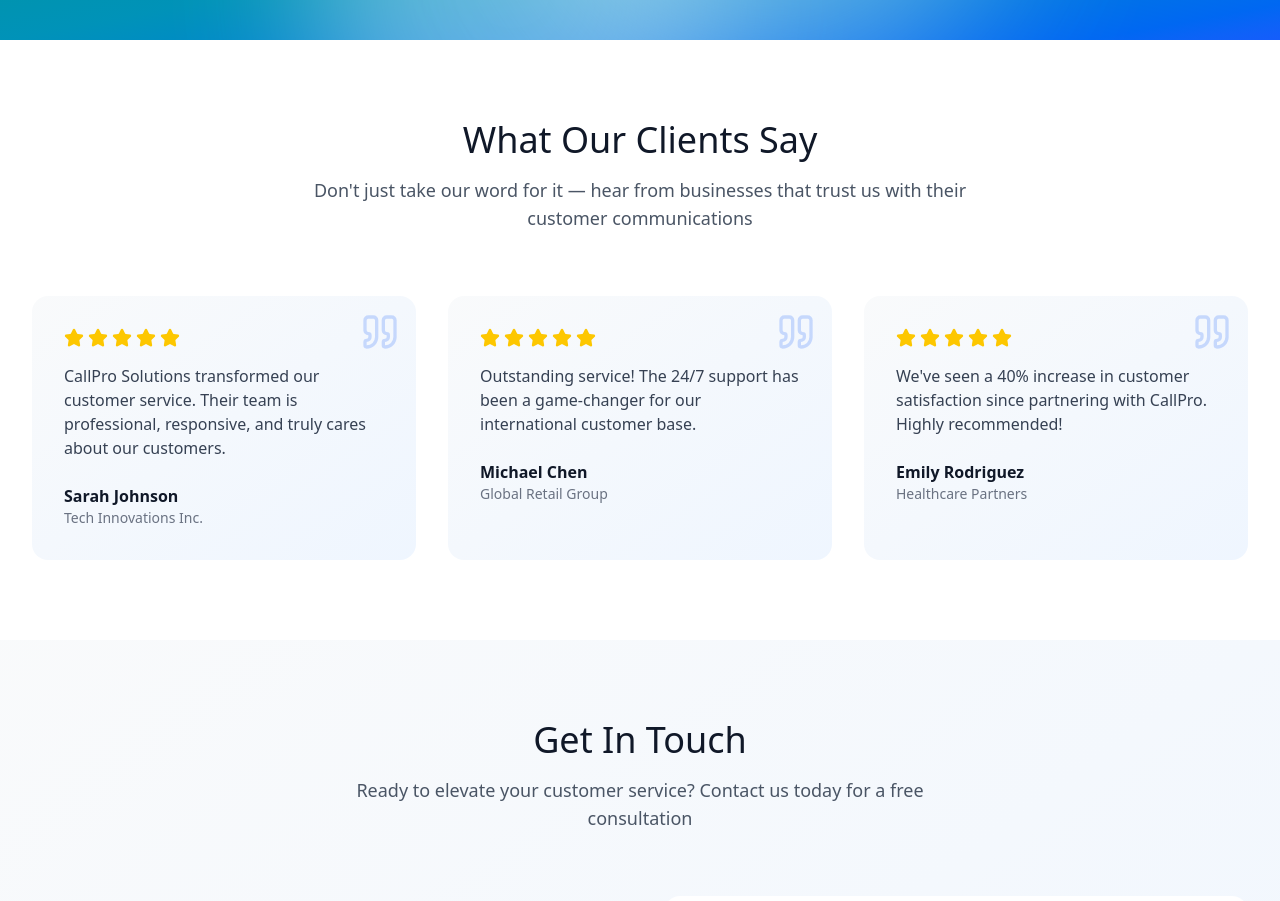
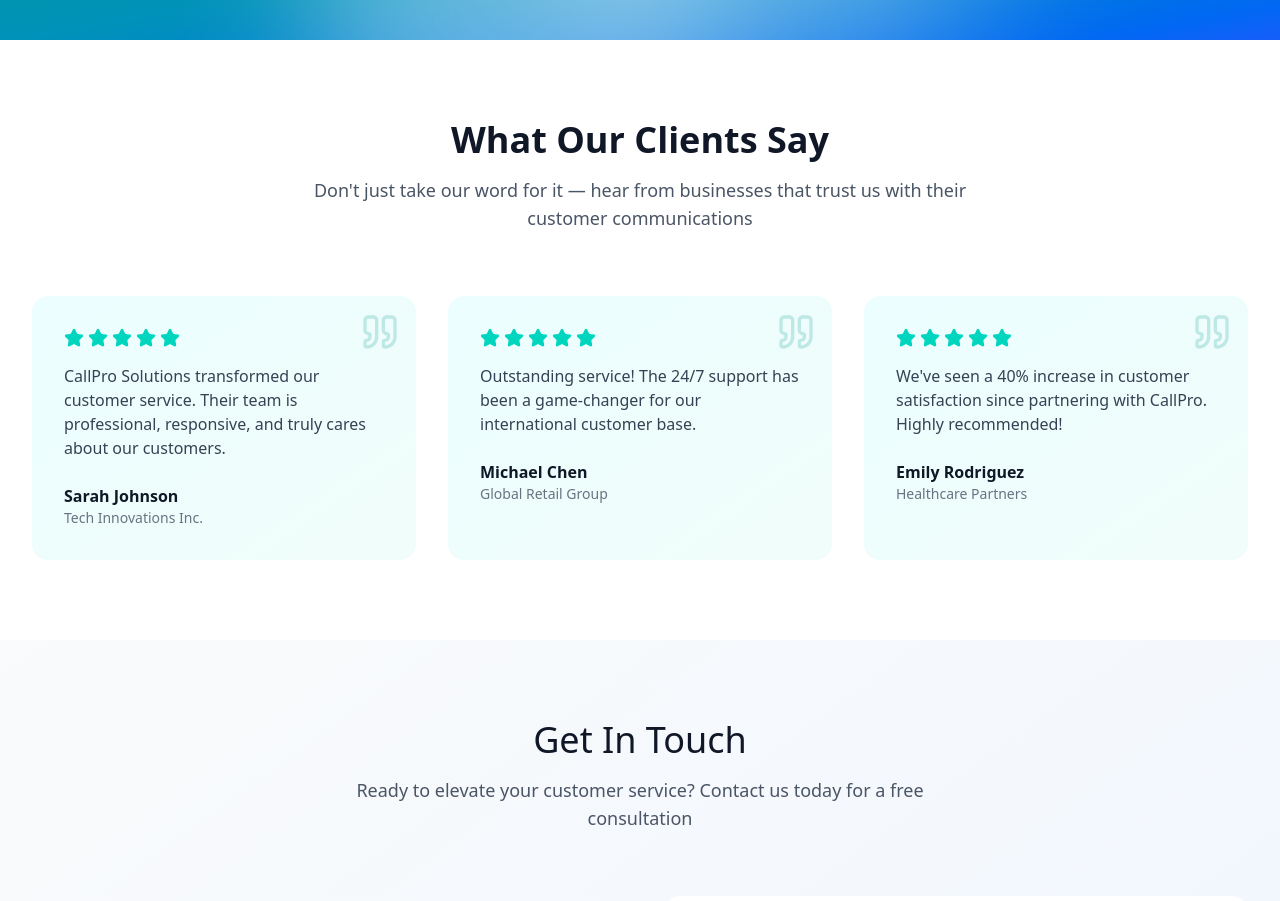
Before and after one commit to BrayanJay/GlobalEBTECH-website, a Next.js app in the folder frontend/: page / in a window 1280 px wide. Shown: the part 2620-3521 px from the top of the page. Built offline with nearby package versions, Linux system fonts and the light colour scheme.

Commit message:
Update Testimonials section UI with enhanced styling and color adjustments

```diff
--- a/frontend/src/components/Testimonials.tsx
+++ b/frontend/src/components/Testimonials.tsx
@@ -53,7 +53,7 @@
           transition={{ duration: 0.6 }}
           className="text-center mb-16"
         >
-          <h2 className="text-3xl sm:text-4xl text-gray-900 mb-4">
+          <h2 className="text-3xl font-semibold sm:text-4xl text-gray-900 mb-4">
             What Our Clients Say
           </h2>
           <p className="text-lg text-gray-600 max-w-2xl mx-auto">
@@ -76,10 +76,10 @@
               variants={itemVariants}
               whileHover={{ y: -8 }}
               transition={{ duration: 0.3 }}
-              className="relative p-8 rounded-2xl bg-gradient-to-br from-gray-50 to-blue-50 hover:shadow-2xl transition-all"
+              className="relative p-8 rounded-2xl bg-gradient-to-br from-cyan-50 to-teal-50 hover:shadow-2xl transition-all"
             >
               {/* Quote icon */}
-              <Quote className="absolute top-4 right-4 w-10 h-10 text-blue-600 opacity-20" />
+              <Quote className="absolute top-4 right-4 w-10 h-10 text-teal-600 opacity-20" />
 
               {/* Rating */}
               <div className="flex gap-1 mb-4">
@@ -91,7 +91,7 @@
                     viewport={{ once: true }}
                     transition={{ duration: 0.3, delay: i * 0.1 }}
                   >
-                    <Star className="w-5 h-5 fill-yellow-400 text-yellow-400" />
+                    <Star className="w-5 h-5 fill-teal-400 text-teal-400" />
                   </motion.div>
                 ))}
               </div>
```
